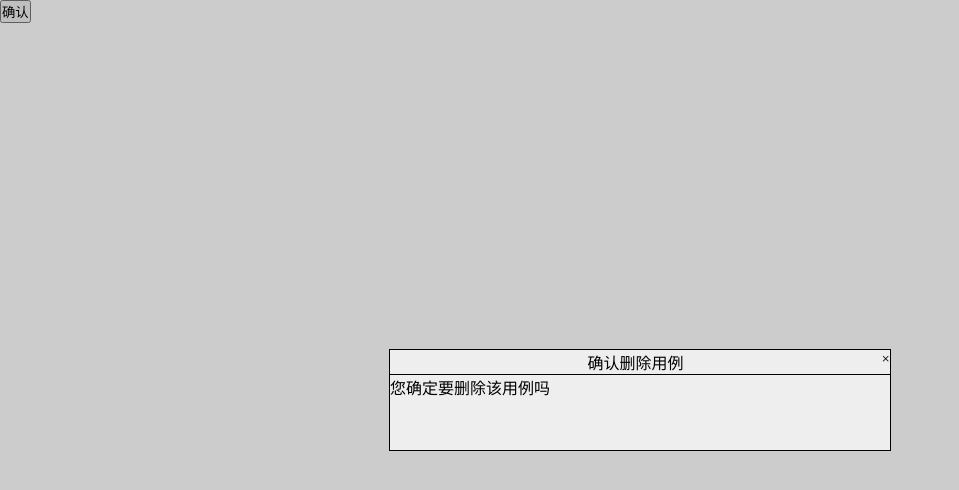
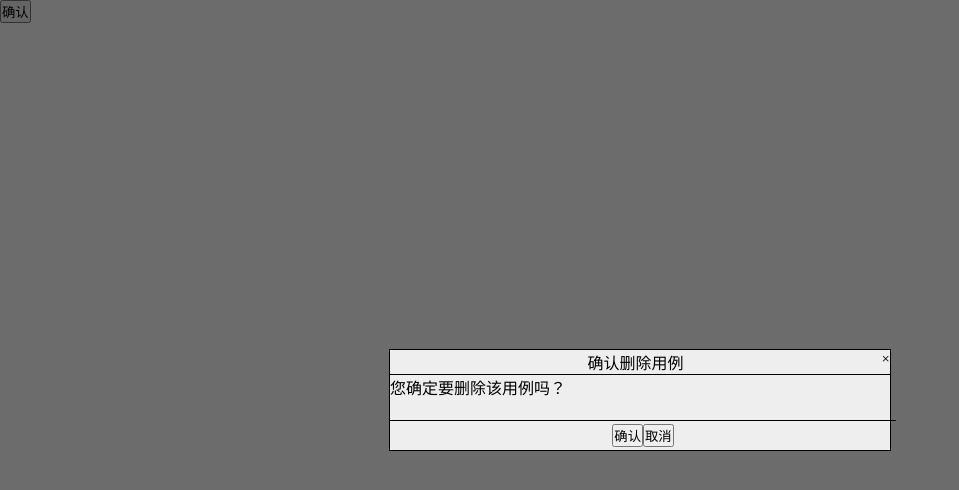
Before and after one commit to yaochiqkl/FE_example, a plain HTML site: page 弹窗组件/index.html in a window 1280 px wide. Both pictures are taken after a click on the button "确认". Shown: the whole page, without its empty margins (0-959 px from the left). Drawn offline with Linux system fonts and the light colour scheme.

Commit message:
code enhancement

```diff
--- a/弹窗组件/index.html
+++ b/弹窗组件/index.html
@@ -31,56 +31,98 @@
 			cursor: pointer;
 			transform: rotate(45deg);
 		}
+		.modal>.btn-group{
+			position: absolute;
+			bottom: 0;
+			border-top: 1px solid black;
+			width: 100%;
+			text-align: center;
+			padding: 3px;
+		}
 		.maskLayer{
 			width: 100%;
 			height: 100%;
 			top: 0;
 			left: 0;
 			position: fixed;
-			background: rgba(0,0,0,0.2);
+			background: rgba(0,0,0,0.35);
 		}
 	</style>
 </head>
 <body>
-	<!-- <div class="modal"><div class="title">题目<span class="close">+</span></div><div class="content">内容</div></div>
-	<div class="maskLayer"></div> -->
+	<!-- <div class="maskLayer">
+		<div class="modal">
+			<div class="title-area">
+				<span class="title">题目</span>
+				<span class="close">+</span>
+			</div>
+			<div class="content">内容</div>
+			<div class="btn-group">
+				<button class="submit">确认</button>
+				<button class="cancel">取消</button>
+			</div>
+		</div>
+	</div> -->
 	<button onclick="confirm()">确认</button>
 	<script>
+	//构造函数模式
+	//缺点 未用new创建时this将指向windows导致全局变量污染
 	var Modal = function(){
-		var template = '<div class="title-area"><span class="title">题目</span><span class="close">+</span></div><div class="content">内容</div>';
-		var fragment = document.createDocumentFragment();
+		var template = '<div class="maskLayer"><div class="modal"><div class="title-area"><span class="title">题目</span><span class="close">+</span></div><div class="content">内容</div><div class="btn-group"><button class="submit">确认</button><button class="cancel">取消</button></div></div></div>';
 		var container = document.createElement("div");
-		var maskLayer = document.createElement("div");
-		fragment.appendChild(container);
-		fragment.appendChild(maskLayer);
 		container.innerHTML = template;
-		container.classList.add("modal");
+		container.classList.add("maskLayer");
 		container.style.display = "none";
-		maskLayer.classList.add("maskLayer");
-		maskLayer.style.display = "none";
-		document.body.appendChild(fragment);
-		this.init = function(title, content) {
-			var titleContainer = container.querySelector(".title");
-			var contentContainer = container.querySelector(".content");
+		document.body.appendChild(container);
+
+		this.init = function(param) {
+			var titleContainer = container.querySelector(".title"),
+				contentContainer = container.querySelector(".content"),
+				title = param.title || "提示",
+				content = param.content || "你确认进行此操作吗？",
+				submitHandler = param.submitHandler || null,
+				submitBtn = container.querySelector('.submit');
 			titleContainer.innerHTML = title;
 			contentContainer.innerHTML = content;
+			if (submitHandler) {
+				submitBtn.addEventListener("click", submitHandler);
+			}
 			return this;
 		};
 		this.show = function() {
 			container.style.display = "block";
-			maskLayer.style.display = "block";
 			return this;
 		};
+		this.hide = function() {
+			container.style.display = "none";
+		};
+		this.remove = function() {
+			container.remove();
+		};
+
+		//event bind
+		var closeBtn = container.querySelector('.close');
+		var cancelBtn = container.querySelector('.cancel');
+		var submitBtn = container.querySelector('.submit');
+		closeBtn.addEventListener("click", this.remove);
+		cancelBtn.addEventListener("click", this.remove);
+		submitBtn.addEventListener("click", this.remove);
+
 		return this;
 	};
-	Modal.prototype.foo = function(){
-		console.log(this);
-	}
 
 	function confirm(){
 		var m = new Modal();
-		m.init("确认删除用例","您确定要删除该用例吗").show();
-		window.m = m;
+		// m.init("确认删除用例","您确定要删除该用例吗").show();
+		m.init({
+			title: "确认删除用例",
+			content: "您确定要删除该用例吗？",
+			submitHandler: submit
+		}).show();
+	}
+
+	function submit(){
+		console.log("send data success!");
 	}
 	</script>
 </body>
```
